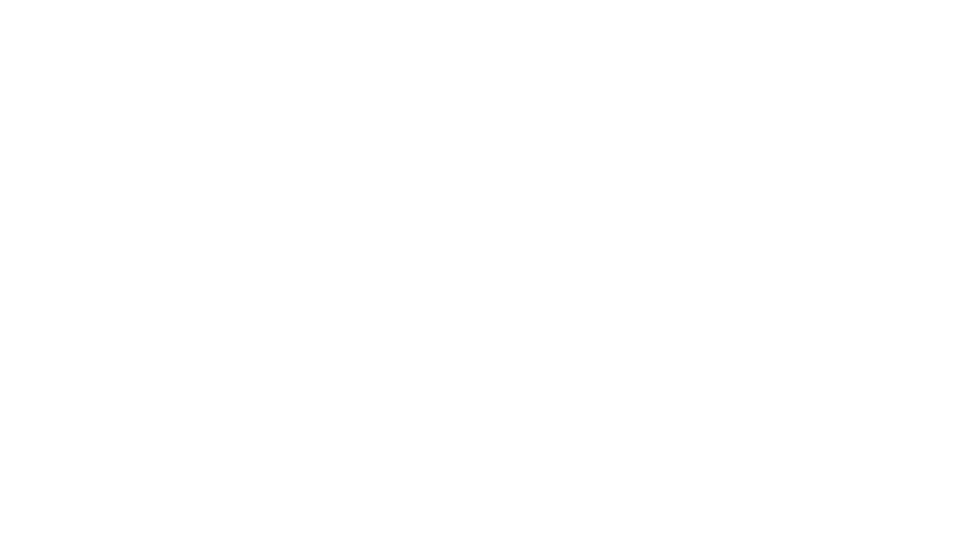
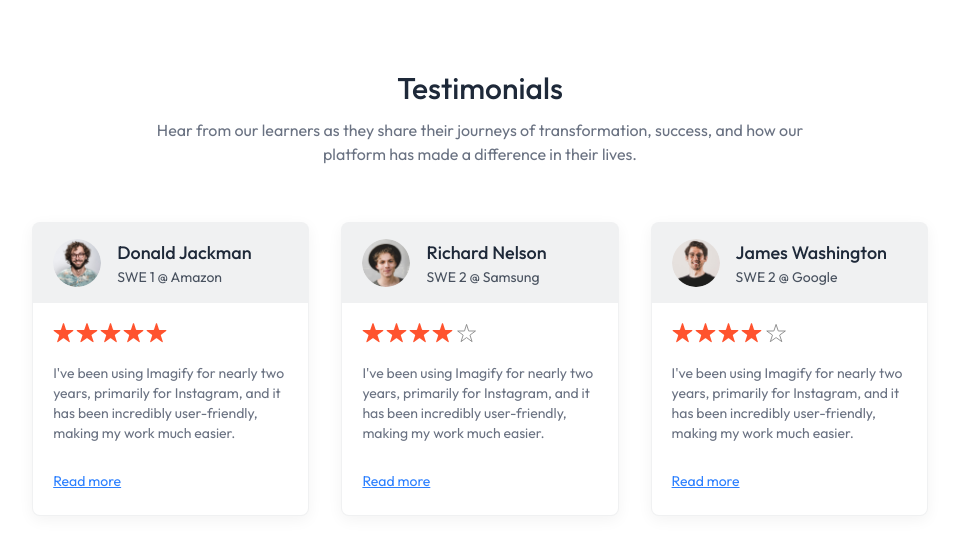
Before and after one commit to Shivamch0/Learning-Management-System, a React (Vite) app in the folder Frontend/: page / in a window 1280 px wide. Shown: the part 1719-2274 px from the top of the page, without its empty margins (160-1119 px from the left). Before the commit the page ends 1761 px from the top, so only its background shows below. Built offline with nearby package versions, Linux system fonts and the light colour scheme; no server answers.

Commit message:
Add TestimonialsSection component to Home page; enhance CourseCard and CoursesSection with improved layout and functionality

```diff
--- a/Frontend/src/components/student/CourseCard.jsx
+++ b/Frontend/src/components/student/CourseCard.jsx
@@ -16,7 +16,7 @@
           <p>{calculateRating(course)}</p>
           <div className='flex'>
             {[...Array(5)].map((_ , i) => (
-              <img key={i} src={i < Math.floor(calculateRating(course)) ? assets.star : assets.star_blank} alt='' className='w-3.5 h-3.5'/>
+              <img key={i} src={i < Math.floor(calculateRating(course)) ? assets.star : assets.star_blank} alt='star' className='w-3.5 h-3.5'/>
             ))}
           </div>
           <p className='text-gray-500'>{course.courseRatings.length}</p>
--- a/Frontend/src/components/student/CoursesSection.jsx
+++ b/Frontend/src/components/student/CoursesSection.jsx
@@ -6,30 +6,18 @@
 const CoursesSection = () => {
   const { allCourses } = useContext(AppContext)
    return (
-     <div className="py-16 md:px-40 px-8">
-       <h2 className="text-3xl font-medium text-gray-800">
-         Learn from the best
-       </h2>
-       <p className="text-sm md:text-base text-gray-500 mt-3">
-         Discover our top-rated courses across various categories. From coding
-         and design to <br /> business and wellness, our courses are crafted to
-         deliver results.
-       </p>
-       <div className="grid [grid-template-columns:var(--grid-cols-auto)] px-4 md:px-0 md:my-16 my-10 gap-4">
-         {allCourses.slice(0, 4).map((course, index) => (
-           <CourseCard key={index} course={course} />
-         ))}
-       </div>
+    <div className='py-16 md:px-40 px-8'>
+      <h2 className='text-3xl font-medium text-gray-800'>Learn from the best</h2>
+      <p className='text-sm md:text-base text-gray-500 mt-3'>Discover our top-rated courses across various categories. From coding and design to <br /> business and wellness, our courses are crafted to deliver results.</p>
+      <div className='grid grid-cols-(--grid-cols-auto) px-4 md:px-0 md:my-16 my-10 gap-4'>
+        {allCourses.slice(0,4).map((course , index) => (
+          <CourseCard key={index} course={course}/>
+        ))}
+      </div>
 
-       <Link
-         to={"/course-list"}
-         onClick={() => scrollTo(0, 0)}
-         className="text-gray-500 border border-gray-500/30 px-10 py-3 rounded"
-       >
-         Show all Courses
-       </Link>
-     </div>
-   );
+      <Link to={'/course-list'} onClick={() => scrollTo(0,0)} className='text-gray-500 border border-gray-500/30 px-10 py-3 rounded'>Show all Courses</Link>
+    </div>
+  )
 }
 
 export default CoursesSection
--- a/Frontend/src/components/student/TestimonialsSection.jsx
+++ b/Frontend/src/components/student/TestimonialsSection.jsx
@@ -1,9 +1,58 @@
-import React from 'react'
+
+import {assets , dummyTestimonial } from '../../assets/assets';
+import { Link } from 'react-router-dom'
 
 const TestimonialsSection = () => {
   return (
-    <div>TestimonialsSection</div>
-  )
+    <div className="pb-14 px-8 md:px-0">
+      <h2 className="text-3xl font-medium text-gray-800">Testimonials</h2>
+      <p className="md:text-base text-gray-500 mt-3">
+        Hear from our learners as they share their journeys of transformation,
+        success, and how our <br /> platform has made a difference in their
+        lives.
+      </p>
+      <div className="grid grid-cols-(--grid-cols-auto) gap-8 mt-14">
+        {dummyTestimonial.map((testimonial, index) => (
+          <div
+            className="text-sm text-left border border-gray-500/10 pb-6 rounded-lg bg-white shadow-[0px_4px_15px_0px] shadow-black/5 overflow-hidden"
+            key={index}
+          >
+            <div className="flex items-center gap-4 px-5 py-4 bg-gray-500/10">
+              <img
+                className="h-12 w-12 rounded-full"
+                src={testimonial.image}
+                alt={testimonial.name}
+              />
+              <div>
+                <h1 className="text-lg font-medium text-gray-800">
+                  {testimonial.name}
+                </h1>
+                <p className="text-gray-800/80">{testimonial.role}</p>
+              </div>
+            </div>
+            <div className="p-5 pb-7">
+              <div className="flex gap-0.5">
+                {[...Array(5)].map((_, i) => (
+                  <img
+                    className="h-5"
+                    key={i}
+                    src={
+                      i < Math.floor(testimonial.rating)
+                        ? assets.star
+                        : assets.star_blank
+                    }
+                    alt="star"
+                  />
+                ))}
+              </div>
+              <p className="text-gray-500 mt-5">{testimonial.feedback}</p>
+            </div>
+            <Link className='text-blue-500 underline px-5'> Read more </Link>
+          </div>
+        ))}
+      </div>
+    </div>
+  );
 }
 
 export default TestimonialsSection
--- a/Frontend/src/pages/student/Home.jsx
+++ b/Frontend/src/pages/student/Home.jsx
@@ -1,6 +1,7 @@
 import Companies from '../../components/student/Companies'
 import CoursesSection from '../../components/student/CoursesSection'
 import Hero from '../../components/student/Hero'
+import TestimonialsSection from '../../components/student/TestimonialsSection'
 
 const Home = () => {
   return (
@@ -8,6 +9,7 @@
       <Hero />
       <Companies />
       <CoursesSection />
+      <TestimonialsSection />
     </div>
   )
 }
```
